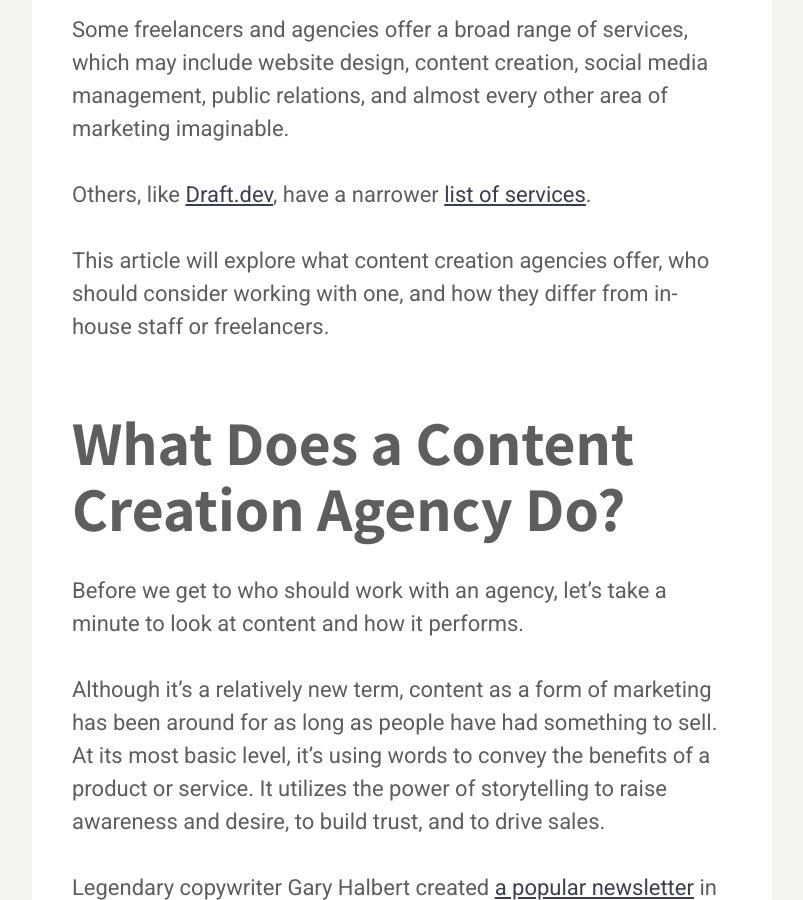
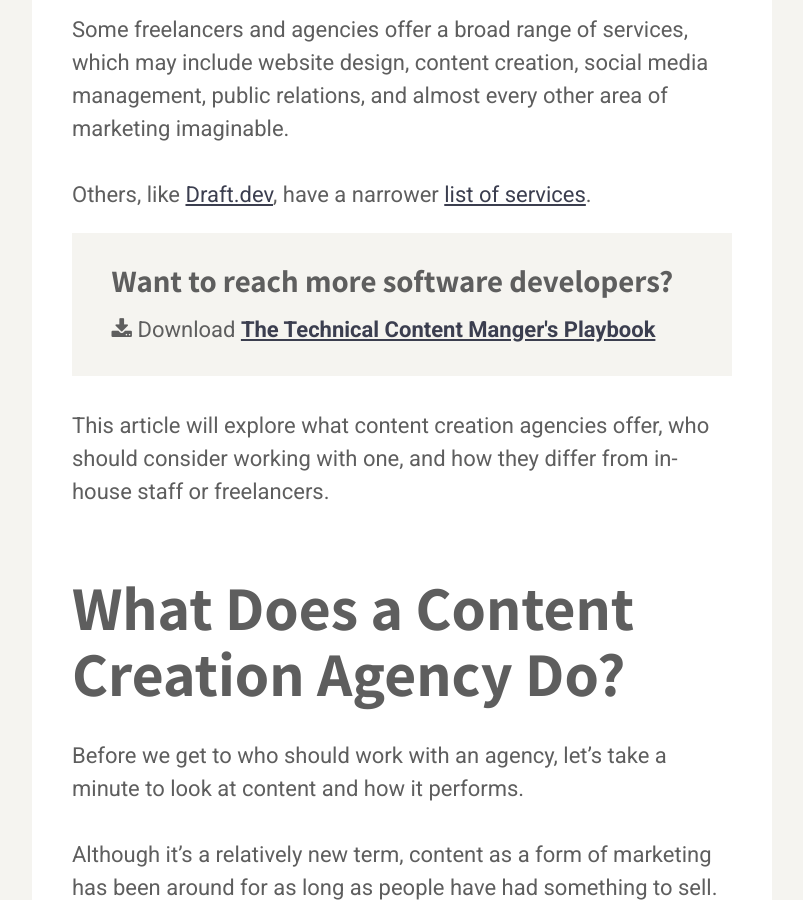
Before and after one commit to karllhughes/learn, a Jekyll site: the page built from _posts/2021-07-15-content-creation-agency.md, in a window 1280 px wide and 900 px high, scrolled down 1210 px. Shown: the whole window, without its empty margins (238-1041 px from the left). Built offline with Jekyll 4.4.1, drawn with Linux system fonts in a browser that asks for light colours; a script that is not in the unit is left out; some of the changed text lies outside the part shown.

Commit message:
updating ctas

```diff
--- a/_includes/signup.html
+++ b/_includes/signup.html
@@ -1,6 +1,30 @@
+{% if include.cta == "Content Ideas" %}
+<section class="signup">
+  <a href="https://draft.dev/ideas?utm_source=academy&utm_medium=banner&utm_campaign=post&utm_content={{ include.link }}">
+    <img alt="50 Ideas for Your Next Blog Post" src="/learn/assets/img/ideas.png" />
+  </a>
+  <h3>Want ideas for your next blog post?</h3>
+  <p>Kickstart your content marketing efforts. Download our list of 50+ winning ideas for your company's blog today.</p>
+  <div class="button-container">
+    <a class="button" href="https://draft.dev/ideas?utm_source=academy&utm_medium=banner&utm_campaign=post&utm_content={{ include.link }}">Download Now!</a>
+  </div>
+</section>
+{% elsif include.cta == "Call" %}
+<section class="signup">
+  <a href="https://draft.dev/call?utm_source=academy&utm_medium=banner&utm_campaign=post&utm_content={{ include.link }}">
+    <img alt="Schedule a Call" src="/learn/assets/img/ideas.png" />
+  </a>
+  <h3>Looking for content designed to reach software developers?</h3>
+  <p>We create blog posts and tutorials designed to reach software developers, data engineers, engineering managers, and technologists.
+    Book a call to learn more about Draft.dev today.</p>
+  <div class="button-container">
+    <a class="button" href="https://draft.dev/call?utm_source=academy&utm_medium=banner&utm_campaign=post&utm_content={{ include.link }}">Book a Call!</a>
+  </div>
+</section>
+{% else %}
 <section class="signup">
   <a href="https://draft.dev/playbook?utm_source=academy&utm_medium=banner&utm_campaign=post&utm_content={{ include.link }}">
-    <img alt="The Technical Content Manager's Playbook" src="https://draft.dev/learn/assets/img/playbook.jpg" />
+    <img alt="The Technical Content Manager's Playbook" src="/learn/assets/img/playbook.jpg" />
   </a>
   <h3>Build a Blog that Software Developers Will Read</h3>
   <p><a style="color: #ffffff;" href="https://draft.dev/playbook?utm_source=academy&utm_medium=banner&utm_campaign=post&utm_content={{ include.link }}">The Technical Content Manager’s Playbook</a> is a collection of resources you can use to manage a high-quality, technical blog:</p>
@@ -10,6 +34,7 @@
     <li>A technical blogging style guide</li>
   </ul>
   <div class="button-container">
-    <a class="button" href="https://draft.dev/playbook?utm_source=academy&utm_medium=banner&utm_campaign=post&utm_content={{ include.link }}">Download Your Free Copy Today!</a>
+    <a class="button" href="https://draft.dev/playbook?utm_source=academy&utm_medium=banner&utm_campaign=post&utm_content={{ include.link }}">Download Now!</a>
   </div>
 </section>
+{% endif %}
--- a/_layouts/post.html
+++ b/_layouts/post.html
@@ -12,22 +12,19 @@
     <h1 class="page-title">{{page.title}}</h1>
 
     <p class="post-meta">
-      {% if page.categories.size > 0 %}
       Published in
-        {% for category in page.categories %}
-          <a href="{{site.baseurl}}/{{ category | slugify }}/">{{ category }}</a>{% if forloop.last %}{% else %},{% endif %}
-        {% endfor %}
-      by
-      {% else %}
-      By
-      {% endif %}
-       {{author.name}}&nbsp;&nbsp;&nbsp;—&nbsp;
+      {% for category in page.categories %}
+        <a href="{{site.baseurl}}/{{ category | slugify }}/">{{ category }}</a>{% if forloop.last %}{% else %},{% endif %}
+      {% endfor %}
+      {% if page.author %}
+        by {{author.name}}&nbsp;&nbsp;
+      {% endif %}&nbsp;—&nbsp;
       {% capture words %}{{ page.content | number_of_words }}{% endcapture %}{% unless words contains "-" %}{{ words | plus: 250 | divided_by: 250 | append: " minute read" }}{% endunless %}
     </p>
 
     {% if content contains "<!-- signup -->" %}
       {{ content | split:"<!-- signup -->" | first | markdownify }}
-      {% include signup-inline.html link=page.id %}
+      {% include signup-inline.html link=page.id cta=page.cta %}
       {{ content | split:"<!-- signup -->" | last | markdownify }}
     {% else %}
       {{ content | markdownify }}
@@ -41,7 +38,7 @@
       {% include author-bio.html %}
     {% endif %}
 
-    {% include signup.html link=page.id %}
+    {% include signup.html link=page.id cta=page.cta %}
 
     {% unless page.link %}
       {% include disqus.html %}
--- a/_posts/2021-07-15-content-creation-agency.md
+++ b/_posts/2021-07-15-content-creation-agency.md
@@ -17,6 +17,8 @@
 Some freelancers and agencies offer a broad range of services, which may include website design, content creation, social media management, public relations, and almost every other area of marketing imaginable.
 
 Others, like [Draft.dev](https://draft.dev/), have a narrower [list of services](https://draft.dev/#pricing).
+
+<!-- signup -->
 
 This article will explore what content creation agencies offer, who should consider working with one, and how they differ from in-house staff or freelancers.
 
```
Also changed, not shown: assets/img/computer.svg (deleted), assets/img/geometry.svg (deleted), assets/img/idea.svg (deleted), assets/img/ideas.png (added), assets/img/monitor.svg (deleted).
